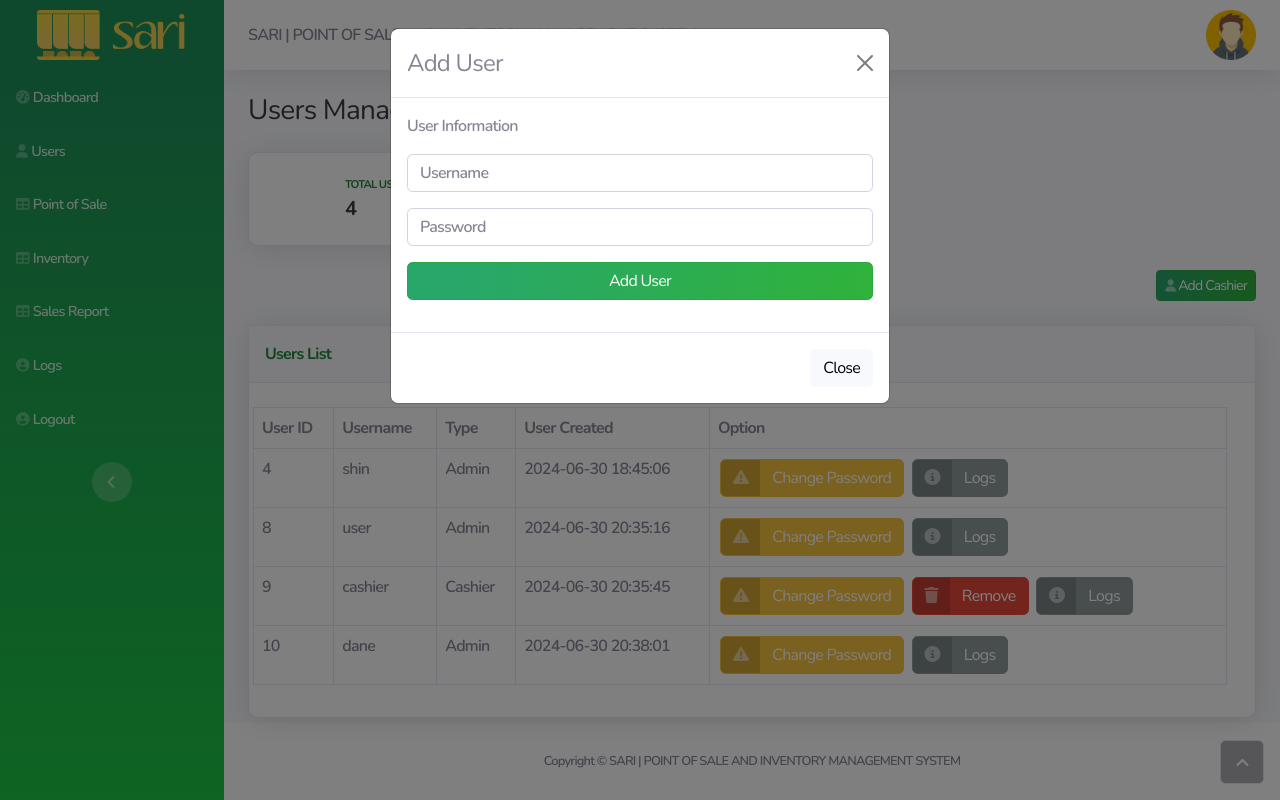
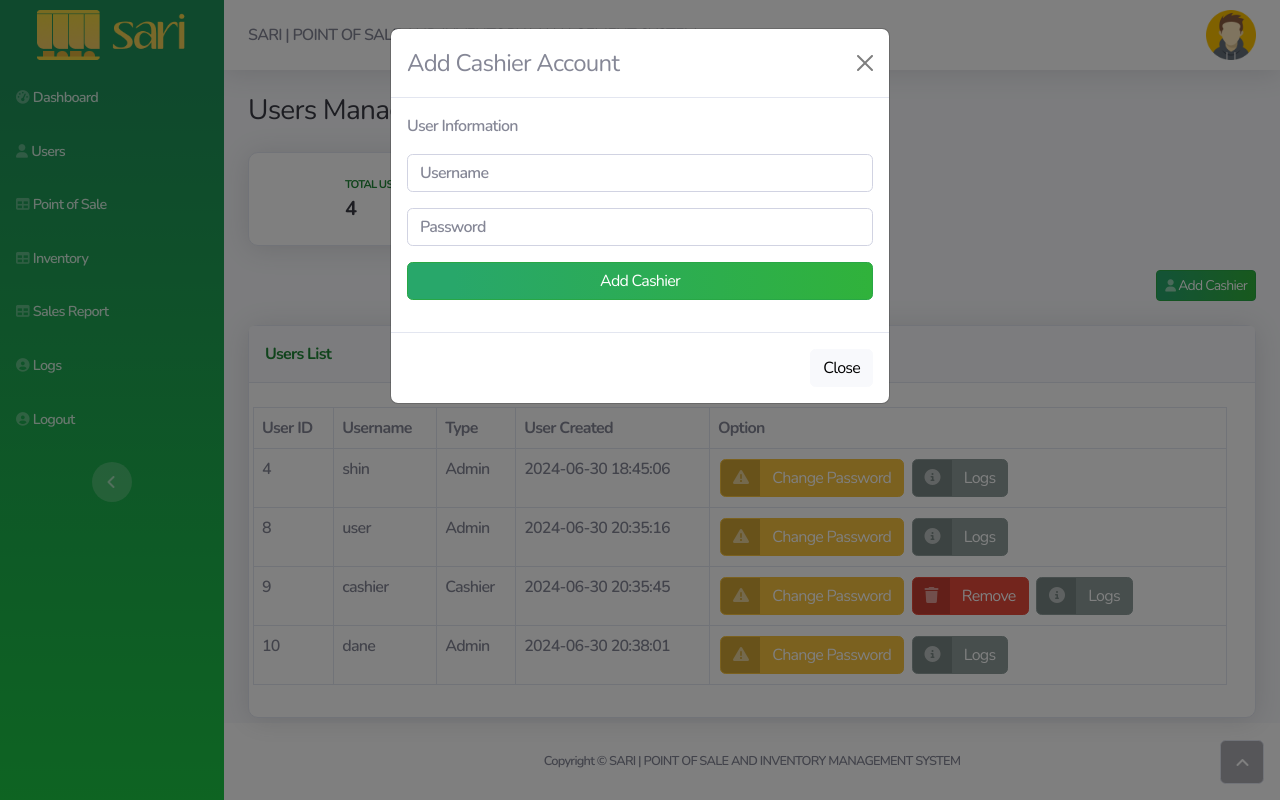
Before and after one commit to Xhinvier07/posinv, a PHP site: page /users.php in a window 1280 px wide, after a click on "Add Cashier". Run offline with PHP 8.4, Linux system fonts and the light colour scheme; a user stored in the database is signed in; data comes from the database, SQL or seed files in the repository.

Commit message:
Fix add cashier popup

```diff
--- a/users.php
+++ b/users.php
@@ -104,7 +104,7 @@
         <div class="modal-dialog" role="document">
             <div class="modal-content">
                 <div class="modal-header">
-                    <h4 class="modal-title">Add User</h4><button class="btn-close" type="button" aria-label="Close" data-bs-dismiss="modal"></button>
+                    <h4 class="modal-title">Add Cashier Account</h4><button class="btn-close" type="button" aria-label="Close" data-bs-dismiss="modal"></button>
                 </div>
                 <div class="modal-body">
                     <p>User Information</p>
@@ -112,7 +112,7 @@
                         <div class="mb-3"><input class="form-control" type="text" name="username" placeholder="Username" minlength="5" pattern="^(?!\s).*$" required></div>
                         <div class="mb-3"><input class="form-control" type="password" name="password" placeholder="Password" minlength="5" pattern="^(?!\s).*$" required></div>
                         <div class="mb-3"></div>
-                        <div class="mb-3"><button class="btn btn-primary d-block w-100" type="submit">Add User</button></div>
+                        <div class="mb-3"><button class="btn btn-primary d-block w-100" type="submit">Add Cashier</button></div>
                     </form>
                 </div>
                 <div class="modal-footer"><button class="btn btn-light" type="button" data-bs-dismiss="modal">Close</button></div>
```
